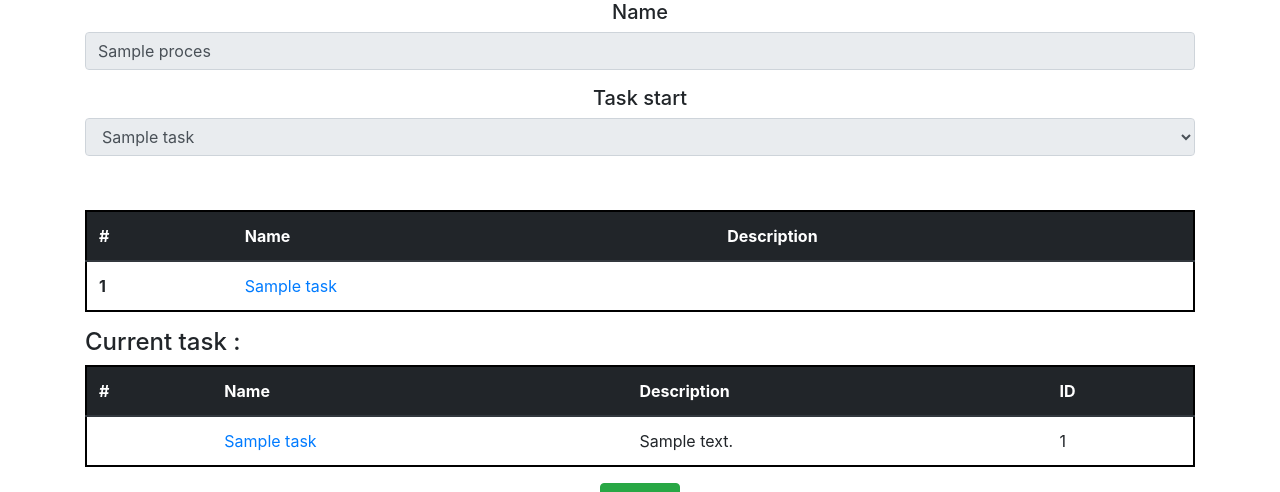
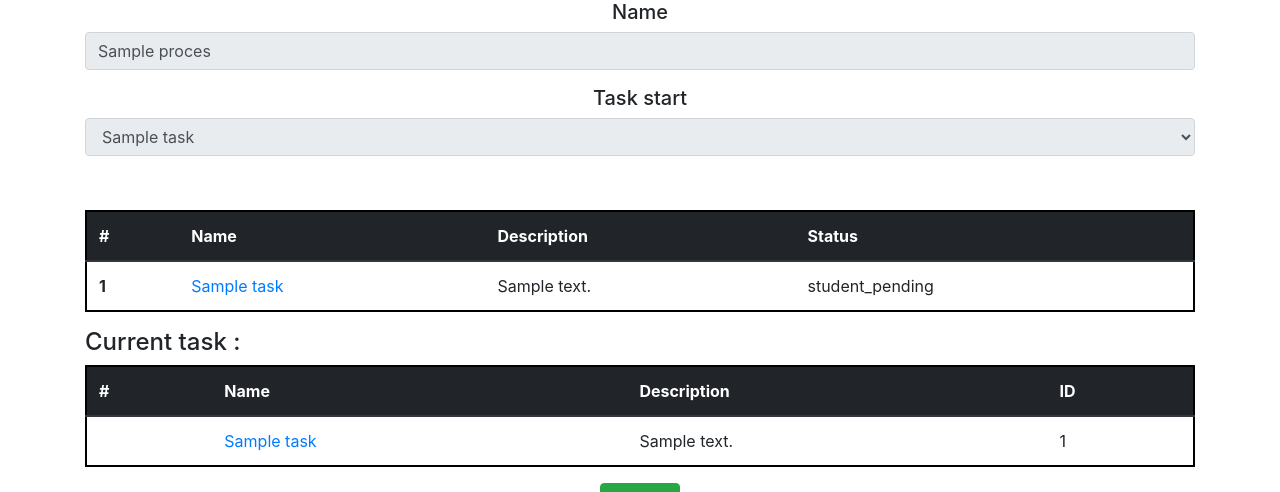
Before and after one commit to amirmohsen-am/graduation-system-project-fall96, a Django app: page /process_instance/1 in a window 1280 px wide. Shown: the part 80-572 px from the top of the page. Run offline with Django 3.2, Linux system fonts and the light colour scheme; a user stored in the database is signed in; tables that the repository leaves empty hold one stand-in row (values such as "Sample post"); some libraries are stand-ins or nearby versions.

Commit message:
Add status + describe Add delete

```diff
--- a/graduation_system/main/templates/main/designer.html
+++ b/graduation_system/main/templates/main/designer.html
@@ -54,6 +54,8 @@
                           <td> <a href="{% url 'process-view' proc.id %}">{{ proc.name }}</a></td>
                           <td>{{ proc.task_set.all|length }}</td>
                           <td> <a href="{% url 'process-delete' proc.id %}" >  <img style="height: 20px" src={% static "pics/Delete_icon.png" %}  alt="Delete"> </a></td>
+                         <td><p data-placement="top" data-toggle="tooltip" title="Edit"><button class="btn btn-primary btn-xs" data-title="Edit" data-toggle="modal" data-target="#edit" ><span class="fa fa-pencil"></span></button></p></td>
+
                       </tr>
                 {% endfor %}
           </tbody>
--- a/graduation_system/main/templates/main/process-instance.html
+++ b/graduation_system/main/templates/main/process-instance.html
@@ -34,6 +34,7 @@
           <th scope="col">#</th>
           <th scope="col">Name</th>
           <th scope="col">Description</th>
+          <th scope="col">Status</th>
         </tr>
       </thead>
       <tbody>
@@ -41,7 +42,8 @@
                 <tr>
                   <th scope="row">{{ forloop.counter }}</th>
                   <td> <a href="{% url 'task-instance-view' task_instance.id %}">{{ task_instance.task.name }}</a></td>
-                  <td>{{ task.description }}</td>
+                  <td>{{ task_instance.task.description }}</td>
+                   <td>{{ task_instance.status }}</td>
                 </tr>
             {% endfor %}
       </tbody>
--- a/graduation_system/main/templates/main/student_view.html
+++ b/graduation_system/main/templates/main/student_view.html
@@ -9,6 +9,8 @@
 {% endblock %}
 
 {% block content %}
+        {% load staticfiles %}
+    {% load static %}
     <h1 style="text-align: center">Welcome to CHUCHUL</h1>
 
     <h5 style="text-align: center " >Dear <span style="color: #ff0000">{{ student.user }}  </span> here is your processes:</h5>
@@ -19,6 +21,7 @@
           <th scope="col">Name</th>
           <th scope="col">Number of Tasks</th>
           <th scope="col"> State </th>
+            <th scope="col"> Delete </th>
         </tr>
       </thead>
       <tbody>
@@ -37,7 +40,8 @@
                   <td> <a href="{% url 'process-instance-view' proc_instance.id %}">{{ proc_instance.process.name }}</a></td>
                   <td>{{ proc_instance.process.task_set.all|length }}</td>
                   <td style="color: #721c24">Pending</td>
-                </tr>
+                  <td> <a href="{% url 'process-instance-delete' proc_instance.id %}" >  <img style="height: 20px" src={% static "pics/Delete_icon.png" %}  alt="Delete"> </a></td>
+                    </tr>
                 {% endif %}
             {% endfor %}
       </tbody>
```
